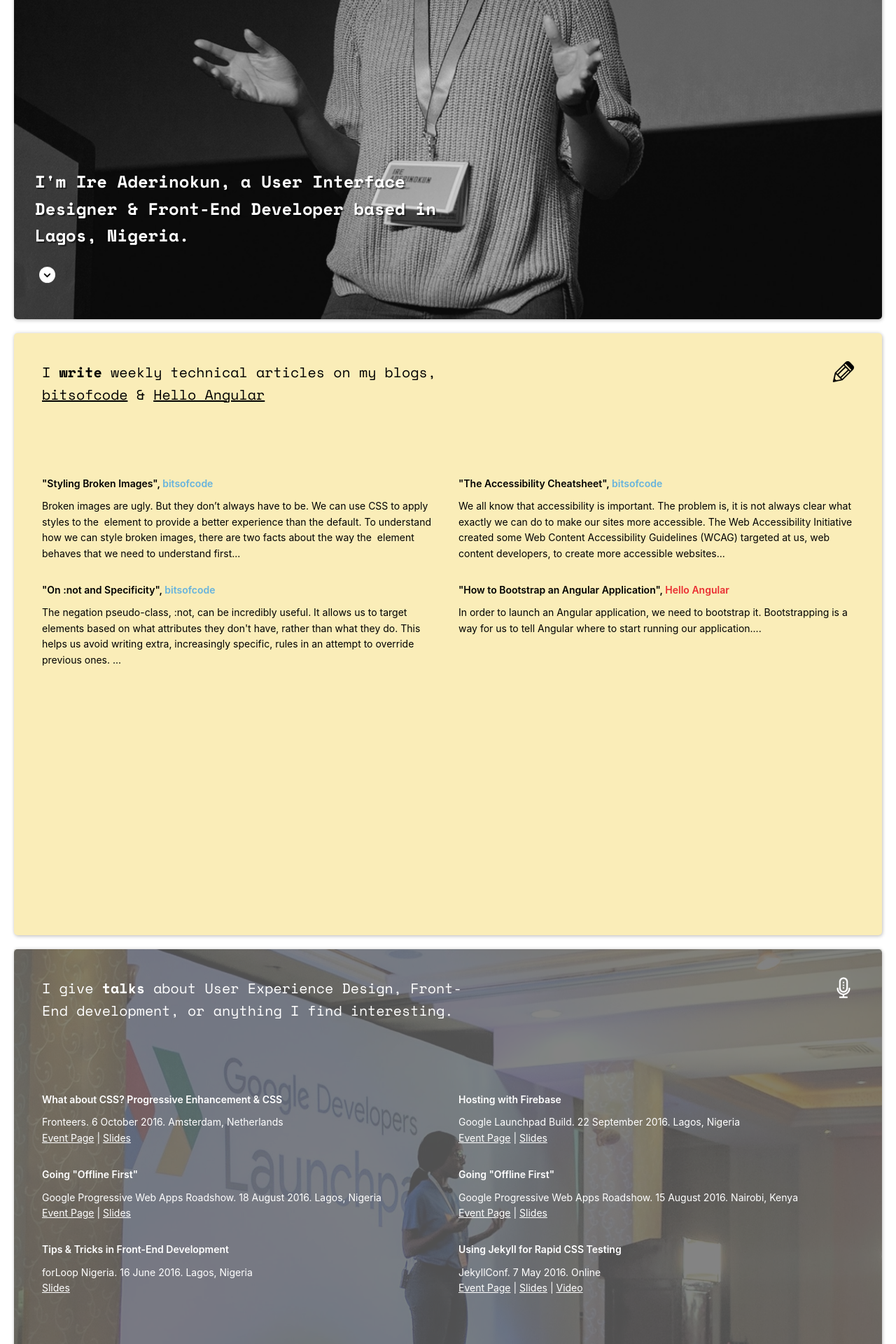
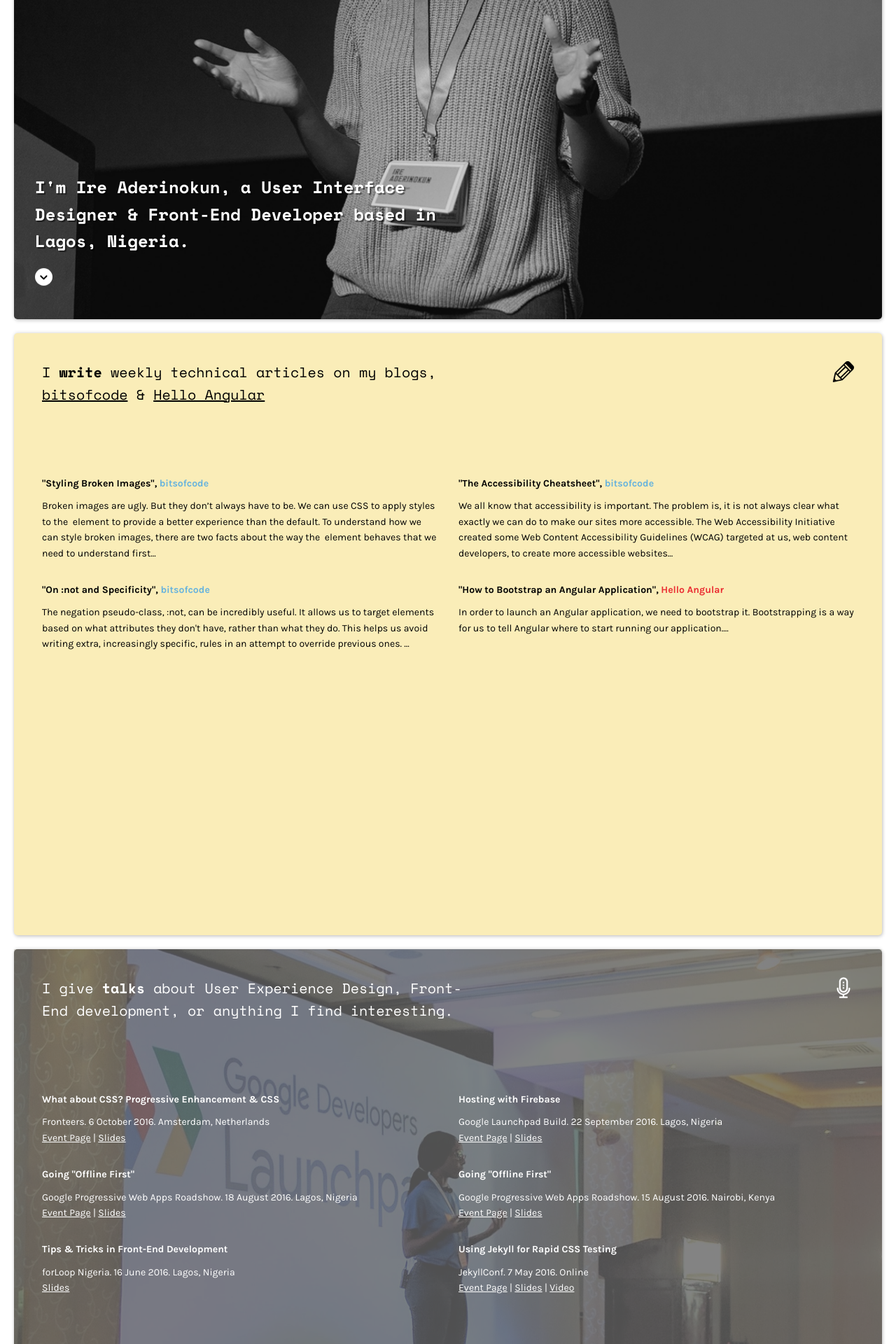
Before and after one commit to ireade/ireaderinokun.com, a Jekyll site: the page built from index.html, in a window 1280 px wide. Shown: the part 424-2344 px from the top of the page at 70% size. Built offline with Jekyll 4.4.1, drawn with Linux system fonts in a browser that asks for light colours.

```diff
--- a/_css/_site.scss
+++ b/_css/_site.scss
@@ -25,8 +25,10 @@ body {
 .nav-icon {
   border: 0;
   background: transparent;
-  height: 35px;
-  width: 35px;
+  padding: 0;
+
+  height: 25px;
+  width: 25px;
   cursor: pointer;
 
   transition: transform 0.5s;
--- a/_css/_vars.scss
+++ b/_css/_vars.scss
@@ -1,7 +1,7 @@
 @import url('https://fonts.googleapis.com/css?family=Karla:400,700|Space+Mono:400,700');
 
-$monospace: 'Space Mono', monospace;
-$sans-serif: -apple-system, 'Karla', sans-serif;
+$monospace: 'Space Mono', sans-serif;
+$sans-serif: 'Karla', sans-serif;
 
 
 $screen-small: 450px;
```
Also changed, not shown: _includes/icon-build.svg, _includes/icon-chevron-down.svg, _includes/icon-code-fork.svg, _includes/icon-mail.svg, _includes/icon-microphone.svg, _includes/icon-pencil.svg, assets/css/main.css.
